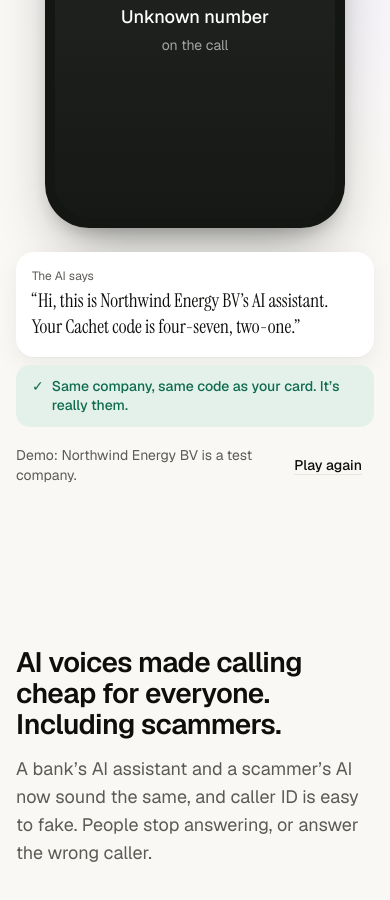
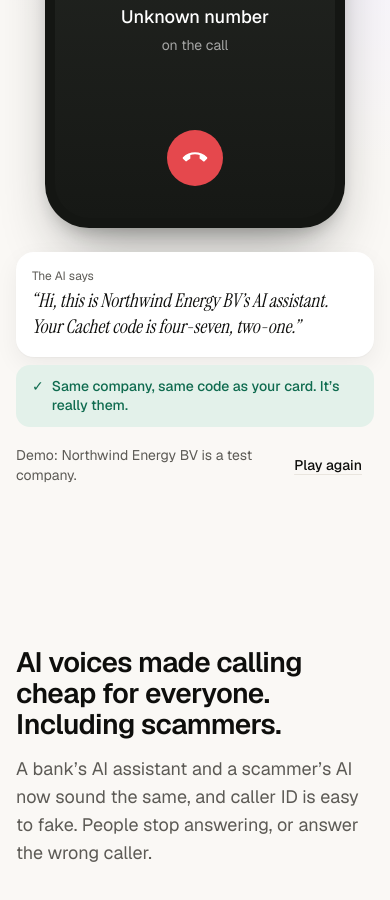
Before and after one commit to Prashant-Mishra-12569/cachet, a Next.js app in the folder apps/web/: page / in a window 390 px wide. Shown: the part 940-1840 px from the top of the page. Built offline with nearby package versions, Linux system fonts and the light colour scheme; no server answers.

Commit message:
feat(web): the demo phone shows the call in progress after it is answered

```diff
--- a/apps/web/components/landing/HeroDemo.tsx
+++ b/apps/web/components/landing/HeroDemo.tsx
@@ -130,6 +130,22 @@ function Phone({ mode }: { mode: Mode }) {
           </span>
         </div>
 
+        {/* once answered: end call (wide screens show the caption here instead) */}
+        <div
+          className="demo-rise absolute inset-x-0 bottom-8 flex justify-center lg:hidden"
+          style={at(answeredAt(mode))}
+          aria-hidden
+        >
+          <span className="grid size-14 place-items-center rounded-full bg-[#e5484d]">
+            <svg viewBox="0 0 24 24" className="size-6 rotate-[135deg]">
+              <path
+                fill="#fff"
+                d="M6.6 10.8a15.1 15.1 0 0 0 6.6 6.6l2.2-2.2c.3-.3.7-.4 1-.2 1.1.4 2.3.6 3.6.6.6 0 1 .4 1 1V20c0 .6-.4 1-1 1A17 17 0 0 1 3 4c0-.6.4-1 1-1h3.5c.6 0 1 .4 1 1 0 1.3.2 2.5.6 3.6.1.3 0 .7-.2 1l-2.3 2.2Z"
+              />
+            </svg>
+          </span>
+        </div>
+
         {/* what lands on the screen */}
         <div className="absolute inset-x-3 top-10">{mode === 'real' ? <SealedCard /> : <CheckRed />}</div>
       </div>
@@ -202,7 +218,7 @@ function Voice({ mode }: { mode: Mode }) {
     >
       <figure className="demo-rise rounded-[18px] bg-surface p-4 shadow-soft" style={at(real ? 2.2 : 1.0)}>
         <figcaption className="text-xs text-ink-2">{real ? 'The AI says' : 'The caller says'}</figcaption>
-        <blockquote className="mt-1 font-serif text-[19px] leading-snug">
+        <blockquote className="mt-1 font-serif text-[19px] leading-snug italic">
           {real
             ? '“Hi, this is Northwind Energy BV’s AI assistant. Your Cachet code is four-seven, two-one.”'
             : '“This is your bank’s security team. Your account is blocked. Read me the OTP we just sent.”'}
```
